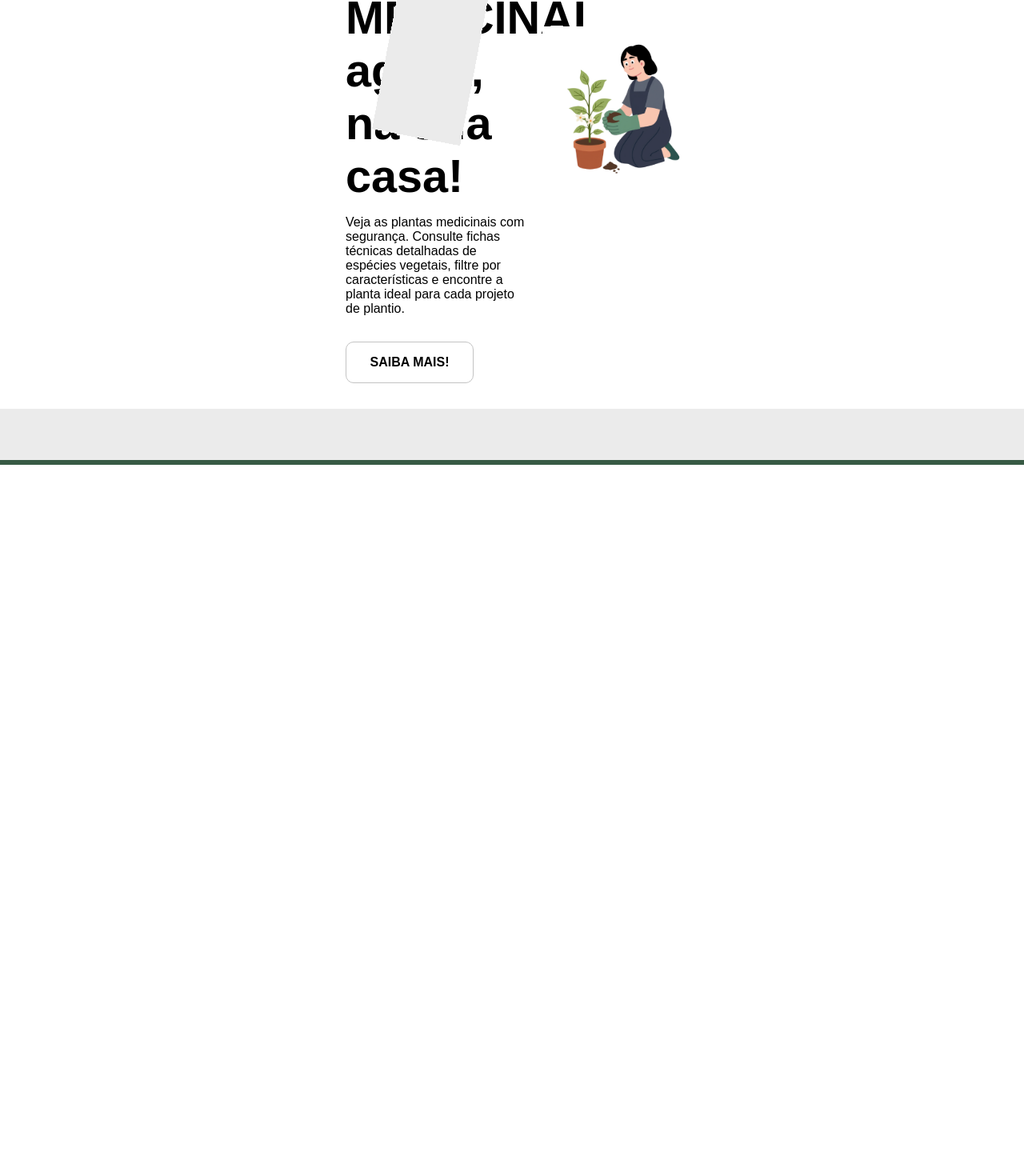
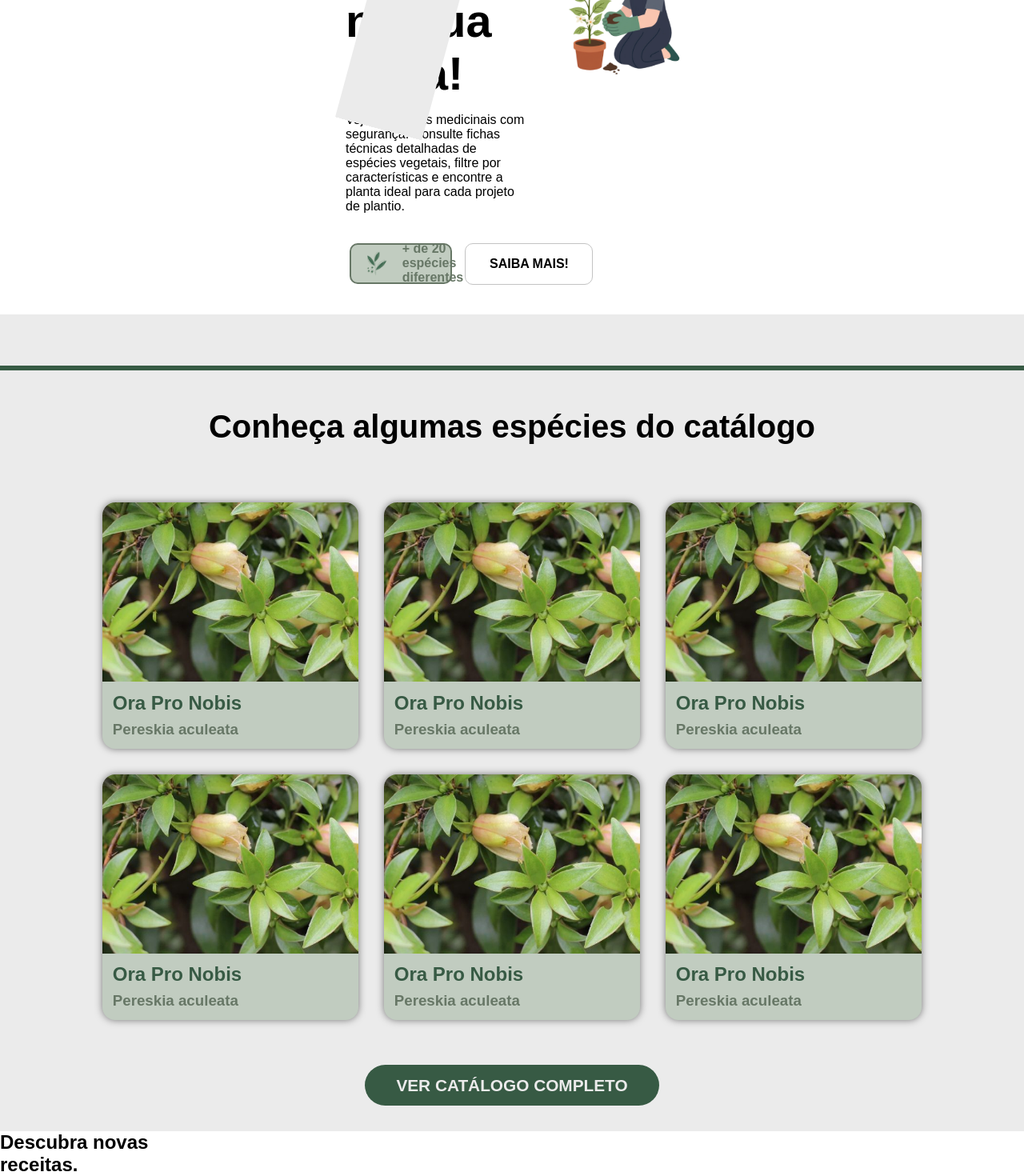
Before and after one commit to plantiomedicinal-cell/plantiomedicinal2026, a React (Create React App) app in the folder plantiomedicinal/: page / in a window 1280 px wide. Shown: the part 577-2047 px from the top of the page at 80% size. Before the commit the page ends 1158 px from the top, so only its background shows below. Built offline with nearby package versions, Linux system fonts and the light colour scheme.

Commit message:
Adicionando a Navegação(Brenda, Isabella e Matheus)

```diff
--- a/plantiomedicinal/package.json
+++ b/plantiomedicinal/package.json
@@ -9,6 +9,7 @@
     "@testing-library/user-event": "^13.5.0",
     "react": "^19.2.8",
     "react-dom": "^19.2.8",
+    "react-router-dom": "^7.18.3",
     "react-scripts": "5.0.1",
     "web-vitals": "^2.1.4"
   },
--- a/plantiomedicinal/src/App.css
+++ b/plantiomedicinal/src/App.css
@@ -50,6 +50,8 @@
    SPAN
 ========================= */
 
+/*
+
 .spanInicio{
     display: flex;
     align-items: center;
@@ -68,6 +70,36 @@
     height: 4rem;
 }
 
+*/
+
+.infoSpan{
+    display: flex;
+    align-items: center;
+    background-color: var(--verdeAcinzentado);
+    color: var(--verdeOliva);
+    border: 2px solid var(--verdeOliva);
+    height: 3.2rem;
+    width: 60%;
+    border-radius: 10px;
+    font-size: 1rem;
+    margin-top: 2rem;
+    margin-bottom: 1rem;
+    transition: transform 0.3s, box-shadow 0.3s;
+}
+
+.infoSpan:hover{
+    transform: scale(1.05);
+    box-shadow:0 10px 10px rgba(0,0,0, 0.3) ;
+}
+
+.infoSpan b{
+    cursor: default;
+}
+
+.infoSpan img{
+    height: 4rem;
+}
+
 /* =========================
    LOGO
 ========================= */
@@ -77,6 +109,12 @@
     background-color: var(--cinzaGelo);
     height: 7rem;
     justify-content: center;
+    align-items: center;
+}
+
+.logo img{
+    max-width: 100%;
+    height: 10rem;
 }
 
 /* =========================
@@ -88,6 +126,10 @@ p{
     text-align: center;
 }
 
+/* =========================
+   HEADER
+========================= */
+
 nav{
     display: flex;
     align-items: center;
@@ -98,17 +140,12 @@ nav{
     background-color: var(--verdeMusgo);
 }
 
-
-/* =========================
-   HEADER
-========================= */
-
-.header nav a{
+nav a{
     text-decoration: none;
     color: white;
 }
 
-.header nav a:hover{
+nav a:hover{
     transition: 0.3s;
     text-decoration: underline;
     color: var(--verdeMenta);
@@ -154,6 +191,13 @@ nav{
     height: auto;
 }
 
+.infoConjunto{
+    display: flex;
+    flex-direction: row;
+    gap: 1rem;
+    padding: 0.3rem;
+}
+
 /* =========================
    BOTÕES
 ========================= */
@@ -176,6 +220,30 @@ nav{
     box-shadow:0 10px 10px rgba(0,0,0, 0.3) ;
 }
 
+.verCatalogo{
+    width: 100%;
+    display: flex;
+    justify-content: center;
+}
+
+.botaoCatalogo{
+    background-color: var(--verdeMusgo);
+    height: 3.2rem;
+    width: 23rem;
+    color: var(--cinzaGelo);
+    border-radius: 50px;
+    border: none;
+    font-size: 1.3rem;
+    margin-top: 2rem;
+    margin-bottom: 2rem;
+    cursor: pointer;
+    transition: transform 0.3s, box-shadow 0.3s;
+}
+
+.botaoCatalogo:hover{
+    transform: scale(1.05);
+    box-shadow:0 10px 10px rgba(0,0,0, 0.3) ;
+}
 
 /* =========================
    DIVISÕES
@@ -207,3 +275,102 @@ nav{
 .divisao4{
     border: none;
 }
+
+/* =========================
+   CARDS - INDEX
+========================= */
+
+.containerCards {
+    display: flex;
+    justify-content: center;
+    background-color: var(--cinzaGelo);
+}
+
+.containerCards .catalogoPrevia {
+    width: 80%;
+    display: flex;
+    flex-direction: column;
+    gap: 1.5rem;
+}
+
+.catalogo .descricao {
+    display: flex;
+    align-items: center;
+    justify-content: center;
+    margin: 3rem;
+    font-size: 40px;
+}
+
+
+/* =========================
+   GRID DOS CARDS
+========================= */
+
+.cards {
+    display: grid;
+    grid-template-columns: repeat(3, 1fr);
+    gap: 2rem;
+    width: 100%;
+}
+
+
+/* =========================
+   CARDS
+========================= */
+
+.containerCards .plantasPrevia {
+    width: 100%;
+    border-radius: 1rem;
+    background-color: var(--verdeAcinzentado);
+    box-shadow: 0 0 10px rgba(0, 0, 0, 0.5);
+    overflow: hidden;
+    transition: box-shadow 0.5s, transform 0.5s;
+}
+
+
+/* =========================
+   IMAGEM
+========================= */
+
+.containerCards .quadroImg {
+    width: 100%;
+    aspect-ratio: 1 / 0.7;
+    display: block;
+    overflow: hidden;
+}
+
+.containerCards .quadroImg img {
+    width: 100%;
+    height: 100%;
+    object-fit: cover;
+}
+
+
+/* =========================
+   TEXTOS
+========================= */
+
+.containerCards .textosPrevia {
+    display: flex;
+    flex-direction: column;
+    gap: 0.5rem;
+    padding: 0.8rem;
+}
+
+.containerCards .plantasPrevia .nomeP {
+    color: var(--verdeMusgo);
+}
+
+.containerCards .plantasPrevia .nomeC {
+    color: var(--verdeOliva);
+}
+
+
+/* =========================
+   HOVER
+========================= */
+
+.containerCards .plantasPrevia:hover {
+    box-shadow: 0 25px 25px rgba(0, 0, 0, 0.3);
+    transform: scale(1.05);
+}
--- a/plantiomedicinal/src/App.js
+++ b/plantiomedicinal/src/App.js
@@ -1,56 +1,30 @@
+// src/App.jsx
+import { BrowserRouter, Routes, Route } from 'react-router-dom';
+
+import Header from './components/Header';
+
+import Inicio from './pages/Inicio';
+import Sobre from './pages/Sobre';
+import Receitas from './pages/Receitas';
+import Catalogo from './pages/Catalogo';
+import Postagens from './pages/Postagens';
 
 import './App.css';
-import Header from './components/Header';
 
 function App() {
   return (
     <div className="App">
+      <BrowserRouter>
+        <Header />
 
-      <Header />
-
-      <main>
-
-      <span className="spanInicio">
-      <img src="./img/logo1.png" />
-      <b>+ de 20 espécies diferentes</b>
-      </span>
-
-      <div className="info">
-
-        <div className="infoTexto">
-
-          <h1>
-            Faça seu jardim <br />
-            <strong>MEDICINAL</strong> <br />
-            agora, na sua casa!
-          </h1>
-
-          <p>
-            Veja as plantas medicinais com segurança. Consulte fichas
-            técnicas detalhadas de espécies vegetais, filtre por
-            características e encontre a planta ideal para cada projeto
-            de plantio.
-          </p>
-
-          <a href="">
-            <button className="infoBotao">
-              <b>SAIBA MAIS!</b>
-            </button>
-          </a>
-
-          </div>
-
-          <div className="infoImagem">
-            <img src="./img/4.png" alt="Logo" />
-          </div>
-
-        </div>
-
-        <hr className="divisao1" />
-        <hr className="divisao2" />
-
-      </main>
-
+        <Routes>
+          <Route path="/" element={<Inicio />} />
+          <Route path="/sobre" element={<Sobre />} />
+          <Route path="/receitas" element={<Receitas />} />
+          <Route path="/catalogo" element={<Catalogo />} />
+          <Route path="/postagens" element={<Postagens />} />
+        </Routes>
+      </BrowserRouter>
     </div>
   );
 }
--- a/plantiomedicinal/src/components/Header.js
+++ b/plantiomedicinal/src/components/Header.js
@@ -1,16 +1,33 @@
+import { Link } from 'react-router-dom';
+
 function Header() {
   return (
-    <header className="header">
+    <header className="App-header">
 
       <nav>
-        <a href="">Sobre Nós</a>
-        <a href="">Receitas</a>
-        <a href="">Catálogo</a>
-        <a href="">Postagens</a>
+
+        <Link to="/sobre">
+          Sobre Nós
+        </Link>
+
+        <Link to="/receitas">
+          Receitas
+        </Link>
+
+        <Link to="/catalogo">
+          Catálogo
+        </Link>
+
+        <Link to="/postagens">
+          Postagens
+        </Link>
+
       </nav>
 
       <div className="logo">
-        <img src="./img/logo1.png" alt="Logo" />
+        <Link to="/">
+          <img src="./img/logo1.png" alt="Logo" />
+        </Link>
       </div>
 
     </header>
--- /dev/null
+++ b/plantiomedicinal/src/pages/Catalogo.js
@@ -0,0 +1,10 @@
+function Catalogo() {
+  return (
+    <div>
+      <h1>Catálogo</h1>
+      <p>Aqui ficarão as plantas medicinais.</p>
+    </div>
+  );
+}
+
+export default Catalogo;
--- /dev/null
+++ b/plantiomedicinal/src/pages/Inicio.js
@@ -0,0 +1,137 @@
+import React from 'react';
+import { Link } from 'react-router-dom';
+
+function Inicio() {
+  return (
+    <main>
+      <div className="info">
+        <div className="infoTexto">
+          <h1>
+            Faça seu jardim <br />
+            <strong>MEDICINAL</strong> <br />
+            agora, na sua casa!
+          </h1>
+
+          <p>
+            Veja as plantas medicinais com segurança. Consulte fichas
+            técnicas detalhadas de espécies vegetais, filtre por
+            características e encontre a planta ideal para cada projeto
+            de plantio.
+          </p>
+
+          <div className="infoConjunto">
+            <span className="infoSpan">
+              <img src="/img/logo1.png" alt="Logo" />
+              <b>+ de 20 espécies diferentes</b>
+            </span>
+
+            <Link to="/sobre">
+              <button className="infoBotao">
+                <b>SAIBA MAIS!</b>
+              </button>
+            </Link>
+          </div>
+        </div>
+
+        <div className="infoImagem">
+          <img src="/img/4.png" alt="Logo" />
+        </div>
+      </div>
+
+      <hr className="divisao1" />
+      <hr className="divisao2" />
+
+      <article className="containerCards">
+        <section className="catalogoPrevia">
+          <div className="catalogo">
+            <h1 className="descricao">Conheça algumas espécies do catálogo</h1>
+          </div>
+
+          <div className="cards">
+            {/* CARD 1 */}
+            <div className="plantasPrevia">
+              <Link to="/catalogo" className="quadroImg">
+                <img src="/img/ORA PRO NOBIS.jpg" alt="Ora Pro Nobis" />
+              </Link>
+              <div className="textosPrevia">
+                <h2 className="nomeP">Ora Pro Nobis</h2>
+                <h3 className="nomeC">Pereskia aculeata</h3>
+              </div>
+            </div>
+
+            {/* CARD 2 */}
+            <div className="plantasPrevia">
+              <Link to="/catalogo" className="quadroImg">
+                <img src="/img/ORA PRO NOBIS.jpg" alt="Ora Pro Nobis" />
+              </Link>
+              <div className="textosPrevia">
+                <h2 className="nomeP">Ora Pro Nobis</h2>
+                <h3 className="nomeC">Pereskia aculeata</h3>
+              </div>
+            </div>
+
+            {/* CARD 3 */}
+            <div className="plantasPrevia">
+              <Link to="/catalogo" className="quadroImg">
+                <img src="/img/ORA PRO NOBIS.jpg" alt="Ora Pro Nobis" />
+              </Link>
+              <div className="textosPrevia">
+                <h2 className="nomeP">Ora Pro Nobis</h2>
+                <h3 className="nomeC">Pereskia aculeata</h3>
+              </div>
+            </div>
+
+            {/* CARD 4 */}
+            <div className="plantasPrevia">
+              <Link to="/catalogo" className="quadroImg">
+                <img src="/img/ORA PRO NOBIS.jpg" alt="Ora Pro Nobis" />
+              </Link>
+              <div className="textosPrevia">
+                <h2 className="nomeP">Ora Pro Nobis</h2>
+                <h3 className="nomeC">Pereskia aculeata</h3>
+              </div>
+            </div>
+
+            {/* CARD 5 */}
+            <div className="plantasPrevia">
+              <Link to="/catalogo" className="quadroImg">
+                <img src="/img/ORA PRO NOBIS.jpg" alt="Ora Pro Nobis" />
+              </Link>
+              <div className="textosPrevia">
+                <h2 className="nomeP">Ora Pro Nobis</h2>
+                <h3 className="nomeC">Pereskia aculeata</h3>
+              </div>
+            </div>
+
+            {/* CARD 6 */}
+            <div className="plantasPrevia">
+              <Link to="/catalogo" className="quadroImg">
+                <img src="/img/ORA PRO NOBIS.jpg" alt="Ora Pro Nobis" />
+              </Link>
+              <div className="textosPrevia">
+                <h2 className="nomeP">Ora Pro Nobis</h2>
+                <h3 className="nomeC">Pereskia aculeata</h3>
+              </div>
+            </div>
+          </div>
+
+          <div className="verCatalogo">
+            <Link to="/catalogo">
+              <button className="botaoCatalogo">
+                <b>VER CATÁLOGO COMPLETO</b>
+              </button>
+            </Link>
+          </div>
+        </section>
+      </article>
+
+      <hr className="divisao4" />
+
+      <h2 className="receitas">
+        Descubra novas<br /> <b>receitas.</b>
+      </h2>
+    </main>
+  );
+}
+
+export default Inicio;
--- /dev/null
+++ b/plantiomedicinal/src/pages/Postagens.js
@@ -0,0 +1,10 @@
+function Postagens() {
+  return (
+    <div>
+      <h1>Postagens</h1>
+      <p>Aqui ficarão as postagens.</p>
+    </div>
+  );
+}
+
+export default Postagens;
--- /dev/null
+++ b/plantiomedicinal/src/pages/Receitas.js
@@ -0,0 +1,10 @@
+function Receitas() {
+  return (
+    <div>
+      <h1>Receitas</h1>
+      <p>Aqui ficarão nossas receitas.</p>
+    </div>
+  );
+}
+
+export default Receitas;
--- /dev/null
+++ b/plantiomedicinal/src/pages/Sobre.js
@@ -0,0 +1,10 @@
+function Sobre() {
+  return (
+    <div>
+      <h1>Sobre Nós</h1>
+      <p>Conheça o nosso projeto.</p>
+    </div>
+  );
+}
+
+export default Sobre;
```
Also changed, not shown: plantiomedicinal/public/img/ORA PRO NOBIS.jpg (added), 1 other file (tests, documents, lock files or other folders).
